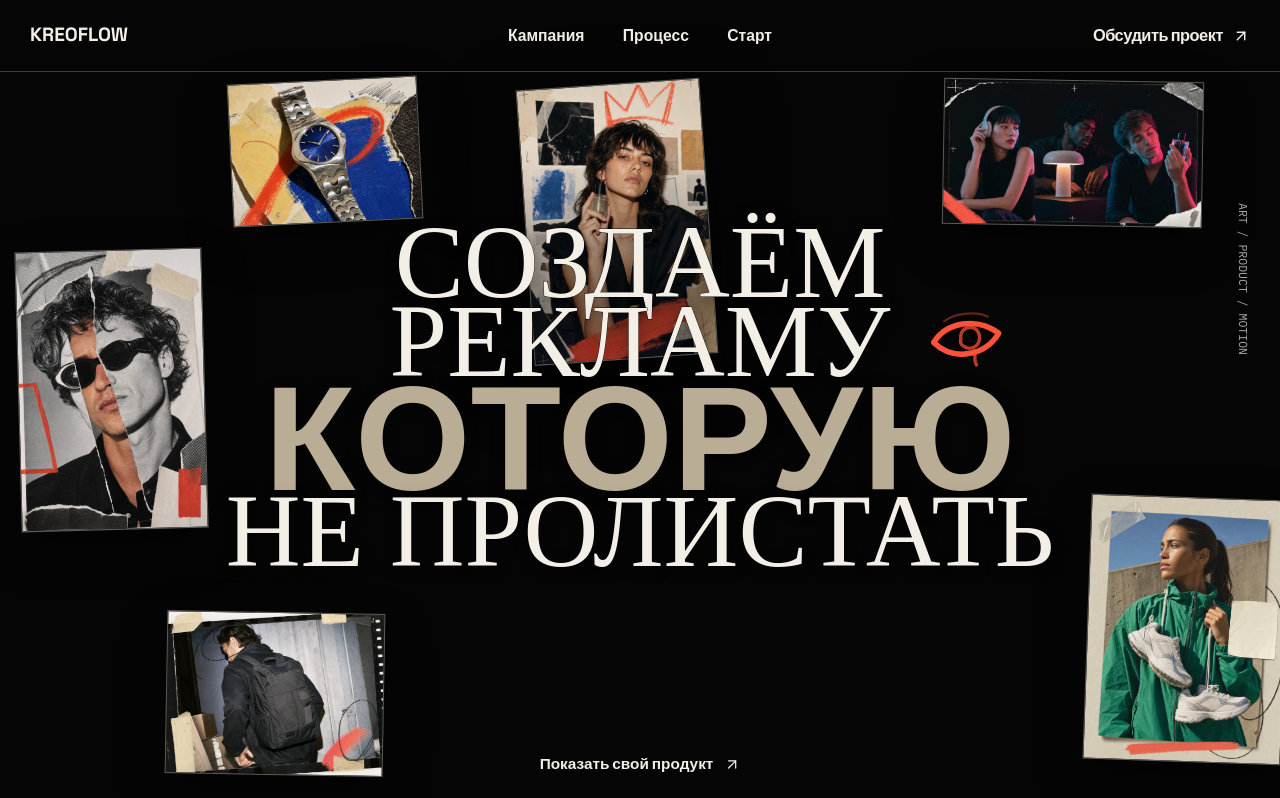
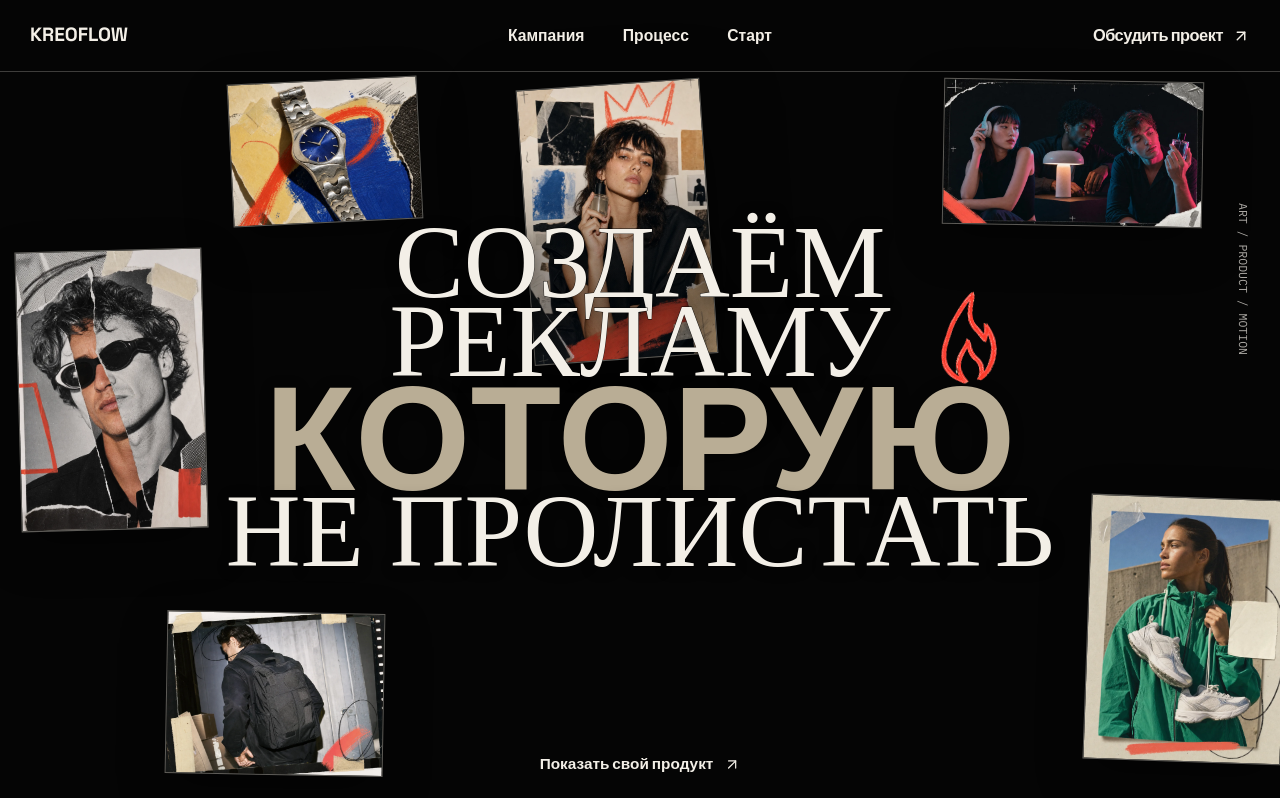
Before and after one commit to maks1son/kreoflow, a Next.js app: page / in a window 1280 px wide. Shown: the top 798 px of the page. Built offline with nearby package versions, Linux system fonts and the light colour scheme.

Commit message:
fix: replace hero eye with crayon flame

```diff
--- a/public/media/SOURCES.md
+++ b/public/media/SOURCES.md
@@ -24,5 +24,6 @@ The files under `campaign/` were generated specifically for the KreoFlow editori
 - `kreoflow-editorial-headphones.webp`
 - `kreoflow-editorial-backpack.webp`
 - `kreoflow-editorial-watch-still-life.webp`
+- `kreoflow-signal-flame.png`
 
 They are fictional, brandless product campaign concepts. The editorial set combines real-photoshoot art direction with paper, tape, marker, paint, and contact-sheet treatments. No logos, trademarks, client work, testimonials, or real performance claims are represented.
--- a/src/app/page.tsx
+++ b/src/app/page.tsx
@@ -107,22 +107,14 @@ function Hero() {
         ))}
 
         <span className="kfn-signal-doodle" aria-hidden="true">
-          <svg viewBox="0 0 112 88" focusable="false">
-            <path
-              className="kfn-signal-doodle__echo"
-              d="M10 46C30 17 76 11 103 42C81 73 35 77 10 46Z"
-            />
-            <path
-              className="kfn-signal-doodle__main"
-              d="M8 43C30 16 74 13 104 41C80 72 33 74 8 43Z"
-            />
-            <path
-              className="kfn-signal-doodle__flick"
-              d="M48 42C48 32 56 26 65 28C74 30 78 40 74 49C70 58 59 61 51 54C47 51 46 47 48 42Z"
-            />
-            <path className="kfn-signal-doodle__echo" d="M27 14C45 4 75 5 91 15" />
-            <path className="kfn-signal-doodle__flick" d="M66 62C66 70 63 76 66 83" />
-          </svg>
+          <Image
+            src={asset("/media/campaign/kreoflow-signal-flame.png")}
+            alt=""
+            fill
+            priority
+            sizes="140px"
+            style={{ objectFit: "contain", transform: "scale(1.6)" }}
+          />
         </span>
         <span className="kfn-pencil-note" aria-hidden="true">art / product / motion</span>
       </div>
```
Also changed, not shown: public/media/campaign/kreoflow-signal-flame.png (added).
